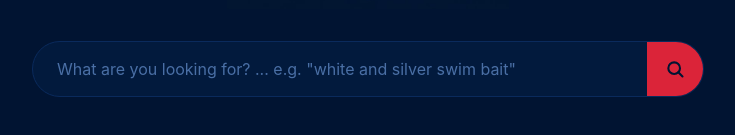
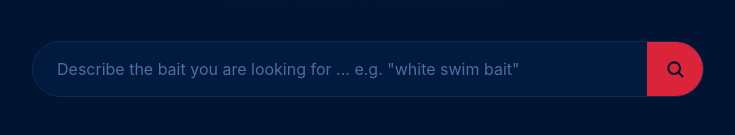
Before and after one commit to blackthreadai/lureseek, a Next.js app: page / in a window 1280 px wide. Shown: the part 411-546 px from the top of the page, without its empty margins (272-1007 px from the left). Built offline with nearby package versions, Linux system fonts and the light colour scheme.

Commit message:
update search placeholder text

```diff
--- a/src/components/SearchBar.tsx
+++ b/src/components/SearchBar.tsx
@@ -34,7 +34,7 @@ export default function SearchBar({
         value={value}
         onChange={(e) => onChange(e.target.value)}
         onKeyDown={(e) => e.key === "Enter" && handleSubmit()}
-        placeholder="What are you looking for? ... e.g. &quot;white and silver swim bait&quot;"
+        placeholder='Describe the bait you are looking for ... e.g. "white swim bait"'
         className={`flex-1 bg-transparent outline-none text-lure-text placeholder:text-lure-muted ${
           compact ? "px-5 text-sm" : "px-6 text-base"
         }`}
```
